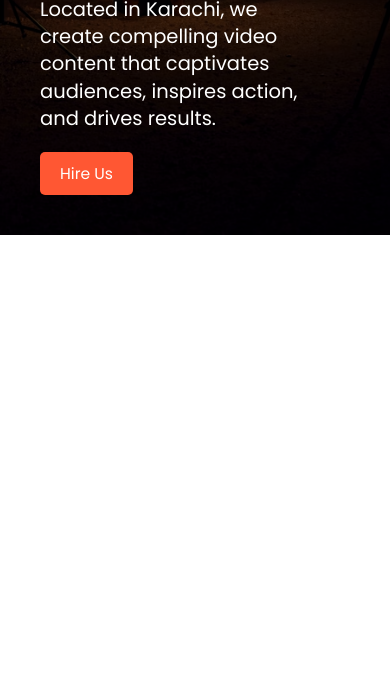
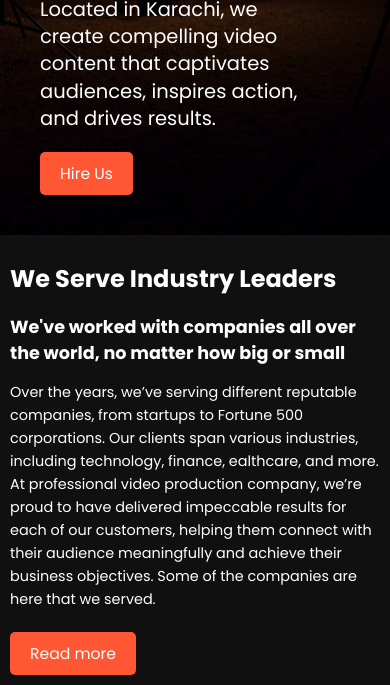
Before and after one commit to Hamza-Yaseen1/Porfolio-Project.github.io, a plain HTML site: page index.html in a window 390 px wide. Shown: the part 505-1190 px from the top of the page. Before the commit the page ends 844 px from the top, so only its background shows below. Drawn offline with Linux system fonts and the light colour scheme.

Commit message:
Hero section part 2

```diff
--- a/index.html
+++ b/index.html
@@ -61,6 +61,15 @@
             </div>
         </div>
     </div>
+    <!-- Hero section part 2 -->
+     <div class="serve">
+      <h1>We Serve Industry Leaders</h1>
+      <h3>We've worked with companies all over the world, no matter how big or small</h3>
+      <p>Over the years, we’ve serving different reputable companies, from startups to Fortune 500 corporations. Our clients span various industries, including technology, finance,  ealthcare, and more. At professional video production company, we’re proud to have delivered impeccable results for each of our customers, helping them connect with their audience meaningfully and achieve their business objectives. Some of the companies are here that we served.</p>
+      <div class="button-container">
+        <a href="#">Read more</a>
+    </div>
+     </div>
     <script src="script.js"></script>
   </body>
 </html>
--- a/style.css
+++ b/style.css
@@ -10,6 +10,8 @@ body {
   padding: 0;
   margin: 0;
   font-family: "Poppins", sans-serif;
+   background-color: #000000c0; /*check it */
+
 }
 
 nav {
@@ -200,7 +202,32 @@ nav ul li a:hover {
     background-color: #ff2e00;
 }
 
+/*  Hero section part 2  */
 
+.serve {
+  padding: 20px;
+  background-color: #000000c0;
+  text-align: start;
+}
+
+.serve h1 {
+  color: #fff;
+  font-size: 2em;
+  margin-bottom: 10px;
+}
+
+.serve h3 {
+  color: #fff;
+  font-size: 1.5em;
+  margin-bottom: 15px;
+}
+
+.serve p {
+  color: #fff;
+  font-size: 1em;
+  line-height: 1.6;
+  margin-bottom: 20px;
+}
 /* media start here */
 @media screen and (max-width: 790px) {
   .hamburger {
@@ -235,7 +262,7 @@ nav ul li a:hover {
   }
 
   .overlay h1 {
-      font-size: 8vw;
+      font-size: 7vw;
   }
 
   .overlay p {
@@ -246,3 +273,40 @@ nav ul li a:hover {
       font-size: 4vw;
   }
 }
+
+/*  Hero section part 2  */
+@media (max-width: 768px) {
+  .serve {
+      padding: 15px;
+  }
+
+  .serve h1 {
+      font-size: 1.8em;
+  }
+
+  .serve h3 {
+      font-size: 1.3em;
+  }
+
+  .serve p {
+      font-size: 0.95em;
+  }
+}
+
+@media (max-width: 480px) {
+  .serve {
+      padding: 10px;
+  }
+
+  .serve h1 {
+      font-size: 1.5em;
+  }
+
+  .serve h3 {
+      font-size: 1.1em;
+  }
+
+  .serve p {
+      font-size: 0.9em;
+  }
+}
```
